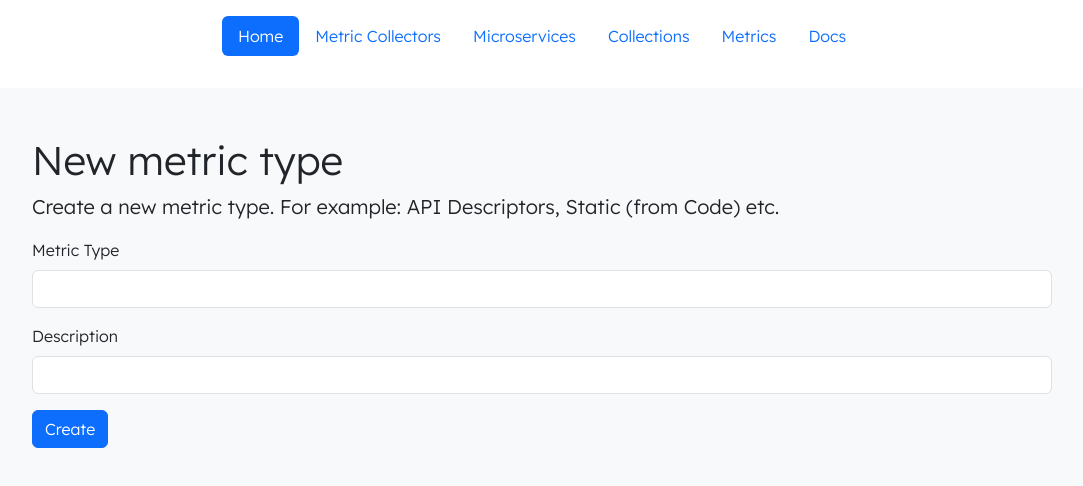
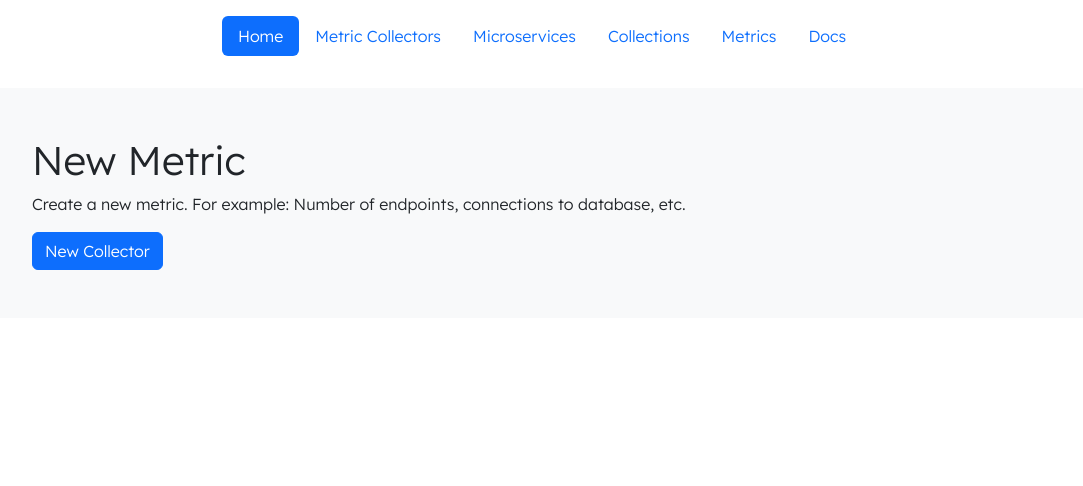
Before and after one commit to Microservices-Metrics/metrics-front, an Angular app: page /metrics in a window 1280 px wide. Shown: the top 486 px of the page, without its empty margins (98-1181 px from the left). Built offline with nearby package versions, Linux system fonts and the light colour scheme.

Commit message:
Refactor metrics component: implement reactive form for metric creation and enhance modal handling

```diff
--- a/src/app/metrics/metrics.component.html
+++ b/src/app/metrics/metrics.component.html
@@ -1,20 +1,61 @@
-
 <main class="container">
   <div class="bg-body-tertiary p-5 rounded mt-3">
-      <h1>New metric type</h1>
-      <p class="lead">
-        Create a new metric type. For example: API Descriptors, Static (from Code) etc.
+    <h1>New Metric</h1>
+    <p class="fs-6">
+      Create a new metric. For example: Number of endpoints, connections to database, etc.
     </p>
-      <form>
+
+    <button class="btn btn-primary" (click)="openModal()">New Collector</button>
+
+    <ng-template #modalContent let-modal>
+      <div class="bg-body-tertiary p-5 rounded mt-1">
+        <h2>New Collector</h2>
+        <br />
+        <form [formGroup]="metricsForm" (ngSubmit)="onSubmit()">
           <div class="mb-3">
-          <label for="serviceName" class="form-label">Metric Type</label>
-          <input type="text" class="form-control" />
+            <label class="form-label">Metric Name <span class="text-danger">*</span></label>
+            <input
+              type="text"
+              class="form-control"
+              formControlName="name"
+              [class.is-invalid]="metricsForm.get('name')?.invalid && metricsForm.get('name')?.touched" />
+            <div class="invalid-feedback" *ngIf="metricsForm.get('name')?.invalid && metricsForm.get('name')?.touched">
+              <small *ngIf="metricsForm.get('name')?.errors?.['required']">
+                Metric name is required.
+              </small>
+            </div>
           </div>
           <div class="mb-3">
             <label class="form-label">Description</label>
-          <input type="text" class="form-control" />
+            <input type="text" class="form-control" formControlName="description" />
           </div>
-        <button type="submit" class="btn btn-primary">Create</button>
+          <div class="mb-3">
+            <label class="form-label">Type <span class="text-danger">*</span></label>
+            <input
+              type="text"
+              class="form-control"
+              formControlName="type"
+              [class.is-invalid]="metricsForm.get('type')?.invalid && metricsForm.get('type')?.touched" />
+            <div class="invalid-feedback" *ngIf="metricsForm.get('type')?.invalid && metricsForm.get('type')?.touched">
+              <small *ngIf="metricsForm.get('type')?.errors?.['required']">
+                Type is required.
+              </small>
+            </div>
+          </div>
+          <div class="mb-3">
+            <label class="form-label">Unit</label>
+            <input type="text" class="form-control" formControlName="unit" />
+          </div>
+          <div class="d-flex justify-content-between mt-3">
+            <button type="button" class="btn btn-outline-primary" aria-label="Close" (click)="modal.dismiss()">
+              Close
+            </button>
+            <button type="submit" class="btn btn-primary" [disabled]="!metricsForm.valid">
+              Create Metric
+            </button>
+          </div>
         </form>
       </div>
+    </ng-template>
+  </div>
 </main>
--- a/src/app/metrics/metrics.component.ts
+++ b/src/app/metrics/metrics.component.ts
@@ -1,11 +1,64 @@
-import { Component } from '@angular/core';
+import { CommonModule } from '@angular/common';
+import { Component, ViewChild } from '@angular/core';
+import { FormBuilder, FormGroup, ReactiveFormsModule, Validators } from '@angular/forms';
+import { NgbModal } from '@ng-bootstrap/ng-bootstrap';
 
 @Component({
   selector: 'app-metrics',
-  imports: [],
+  imports: [ReactiveFormsModule, CommonModule],
   templateUrl: './metrics.component.html',
   styleUrl: './metrics.component.css'
 })
 export class MetricsComponent {
+  @ViewChild('modalContent') modalContent: any;
 
+  metricsForm: FormGroup;
+
+  constructor(private fb: FormBuilder, private modalService: NgbModal) {
+    this.metricsForm = this.fb.nonNullable.group({
+      name: ['', Validators.required],
+      description: [''],
+      type: ['', Validators.required],
+      unit: ['']
+    });
+  }
+
+  openModal() {
+    // Reseta o formulário antes de abrir o modal
+    this.metricsForm.reset();
+
+    const modalRef = this.modalService.open(this.modalContent, {
+      size: 'lg',
+      ariaLabelledBy: 'modal-basic-title',
+      beforeDismiss: () => {
+        if (!this.metricsForm.dirty) return true;
+        return confirm('Tem certeza que deseja fechar? Todas as informações preenchidas serão perdidas.');
+      }
+    });
+
+    modalRef.result.then(
+      (result: any) => {
+        console.log(`Modal fechado com: ${result}`);
+      },
+      (reason: any) => {
+        if (this.metricsForm.dirty) {
+          this.metricsForm.reset();
+        }
+        console.log(`Modal descartado: ${reason}`);
+      }
+    );
+  }
+
+  onSubmit() {
+    if (this.metricsForm.valid) {
+      console.log('Formulário de métricas enviado:', this.metricsForm.value);
+      this.metricsForm.reset();
+      this.modalService.dismissAll();
+    } else {
+      // Marca todos os campos como touched para exibir as mensagens de erro
+      Object.keys(this.metricsForm.controls).forEach(key => {
+        this.metricsForm.get(key)?.markAsTouched();
+      });
+    }
+  }
 }
```
Lines whose indentation alone changed are shown as unchanged.
